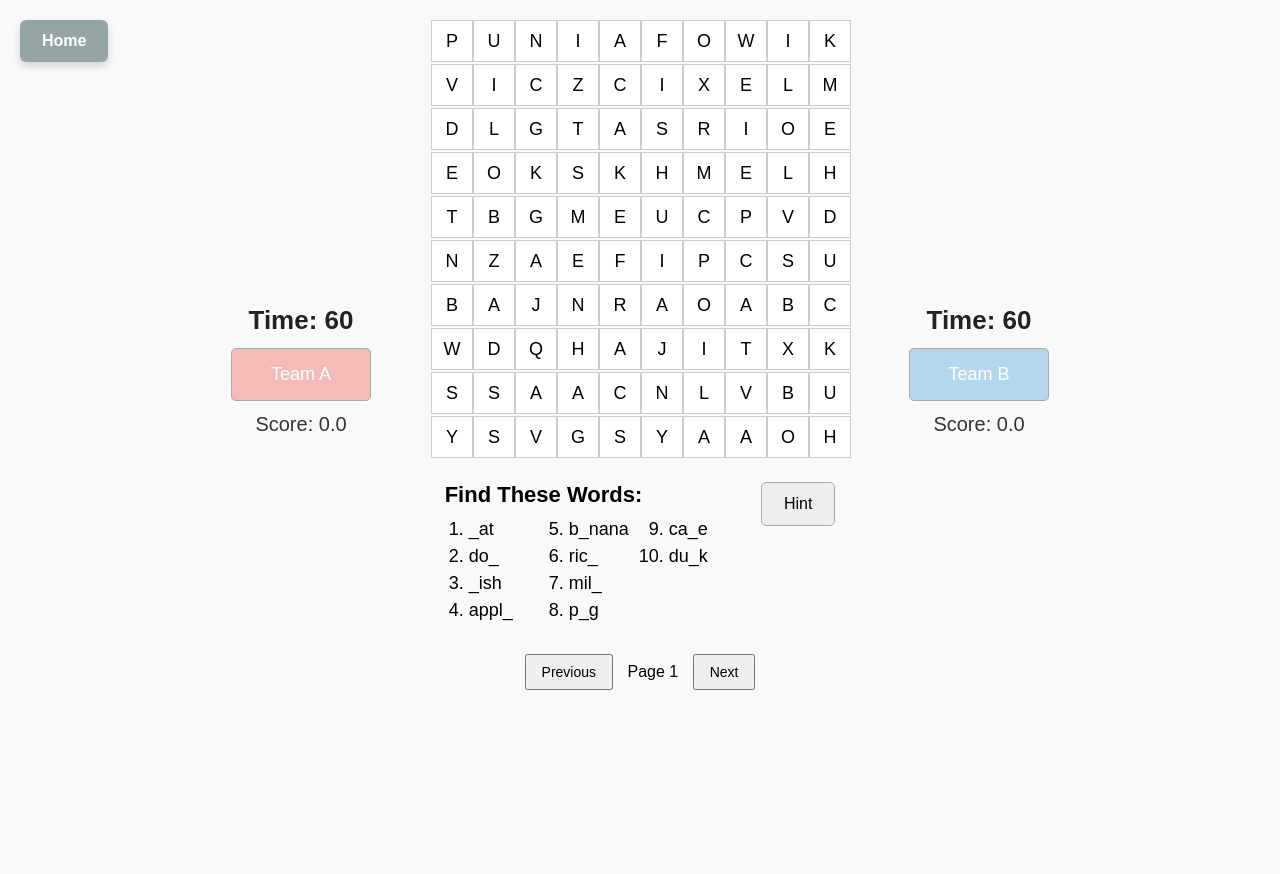
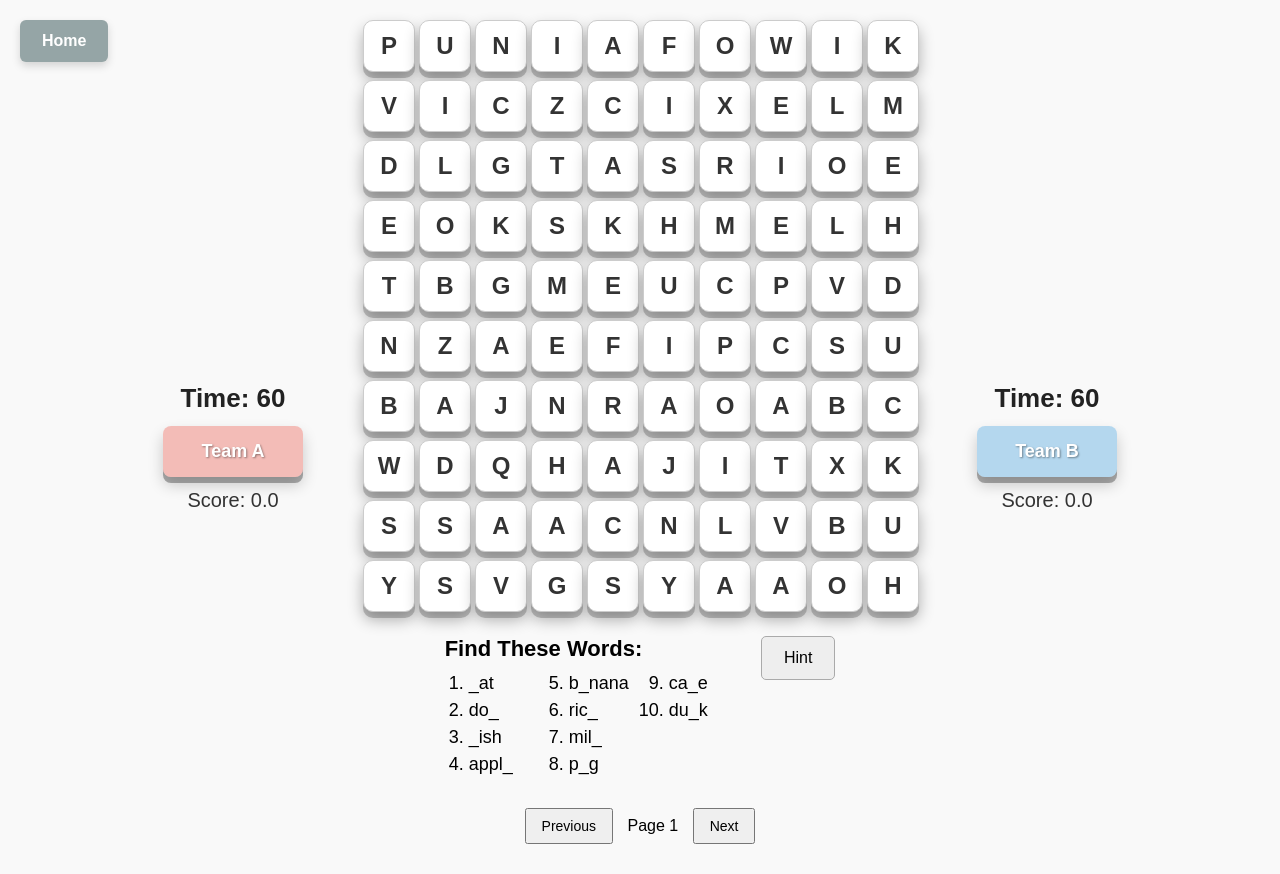
Before and after one commit to mixzyzy/Word-Puzzle-Custom, a plain HTML site: page index.htm in a window 1280 px wide. Both pictures are taken after a click on the button "Quick Start". Before the commit the page ends 800 px from the top, so only its background shows below. Drawn offline with Linux system fonts and the light colour scheme.

Commit message:
Update index.htm

```diff
--- a/index.htm
+++ b/index.htm
@@ -71,18 +71,67 @@
       display:none;justify-content:center;align-items:center;gap:60px;padding-top:20px
     }
     #controls{display:flex;flex-direction:column;align-items:center;gap:12px}
-    .team-button{
-      padding:15px 25px;font-size:18px;cursor:pointer;border:1px solid #aaa;border-radius:5px;
-      width:140px;color:#fff
+    .team-button {
+  padding: 15px 25px;
+  font-size: 18px;
+  font-weight: 700;
+  cursor: pointer;
+  border: none;
+  border-radius: 8px;
+  width: 140px;
+  color: #fff;
+  text-shadow: 1px 1px 2px rgba(0, 0, 0, 0.4);
+  box-shadow: 0 6px 0 rgba(0, 0, 0, 0.3), 0 8px 15px rgba(0, 0, 0, 0.2); /* Strong shadow */
+  transition: all 0.15s ease-in-out;
     }
-    .team-button.team-a{background:#e74c3c}
-    .team-button.team-b{background:#3498db}
+
+.team-button:active {
+  box-shadow: 0 2px 0 rgba(0, 0, 0, 0.3);
+  transform: translateY(4px);
+    }
+
+.team-button.team-a {
+  background: linear-gradient(to bottom, #ff5e57, #c0392b); /* More depth */
+    }
+
+.team-button.team-b {
+  background: linear-gradient(to bottom, #5dade2, #21618c); /* More depth */
+    }
+
     .score{font-size:20px;color:#333}
     .timer{font-size:26px;font-weight:bold;color:#222}
-    #grid{display:grid;grid-template-columns:repeat(10,40px);gap:2px;justify-content:center}
-    .cell{
-      width:40px;height:40px;display:flex;align-items:center;justify-content:center;
-      background:#fff;border:1px solid #ccc;cursor:pointer;user-select:none;font-size:18px
+    #grid {
+  display: grid;
+  grid-template-columns: repeat(10, 50px);
+  column-gap: 6px;
+  row-gap: 8px;
+  justify-content: center;
+    }
+
+    .cell {
+  width: 50px;
+  height: 50px;
+  margin: 0; /* Important! No extra margin */
+  background: #fff;
+  border: 1px solid #ccc;
+  font-size: 24px;
+  font-weight: bold;
+  color: #333;
+  border-radius: 10px;
+  box-shadow:
+    0 6px 0 rgba(0, 0, 0, 0.2),   /* solid drop shadow */
+    0 8px 15px rgba(0, 0, 0, 0.3); /* softer spread shadow */
+  display: flex;
+  align-items: center;
+  justify-content: center;
+  transition: transform 0.15s ease, box-shadow 0.15s ease;
+
+    }
+
+    .cell:hover {
+  transform: scale(1.1);
+  box-shadow: 0 4px 8px rgba(0,0,0,0.2);
+  z-index: 1;
     }
     .found{background:rgba(135,206,235,.6)}
     .hint {background:rgba(255,255,0,.45)}
```
